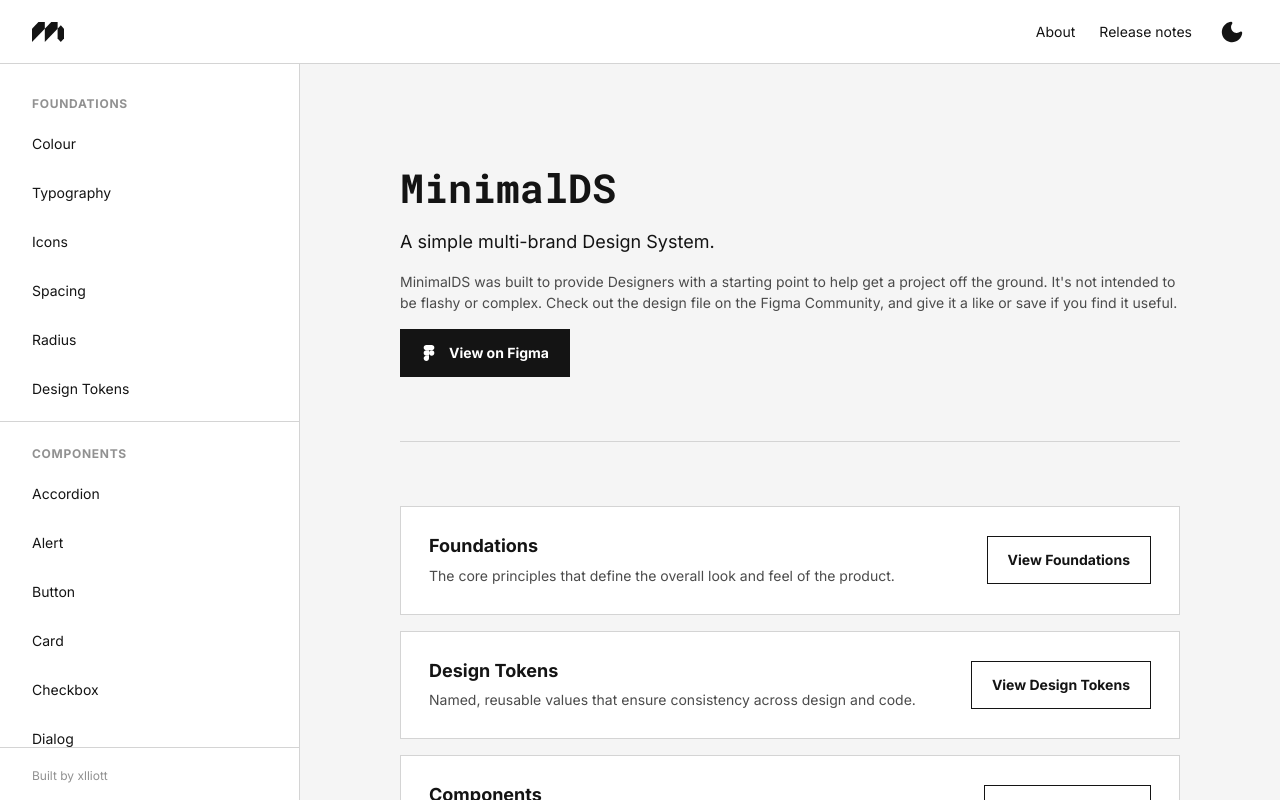
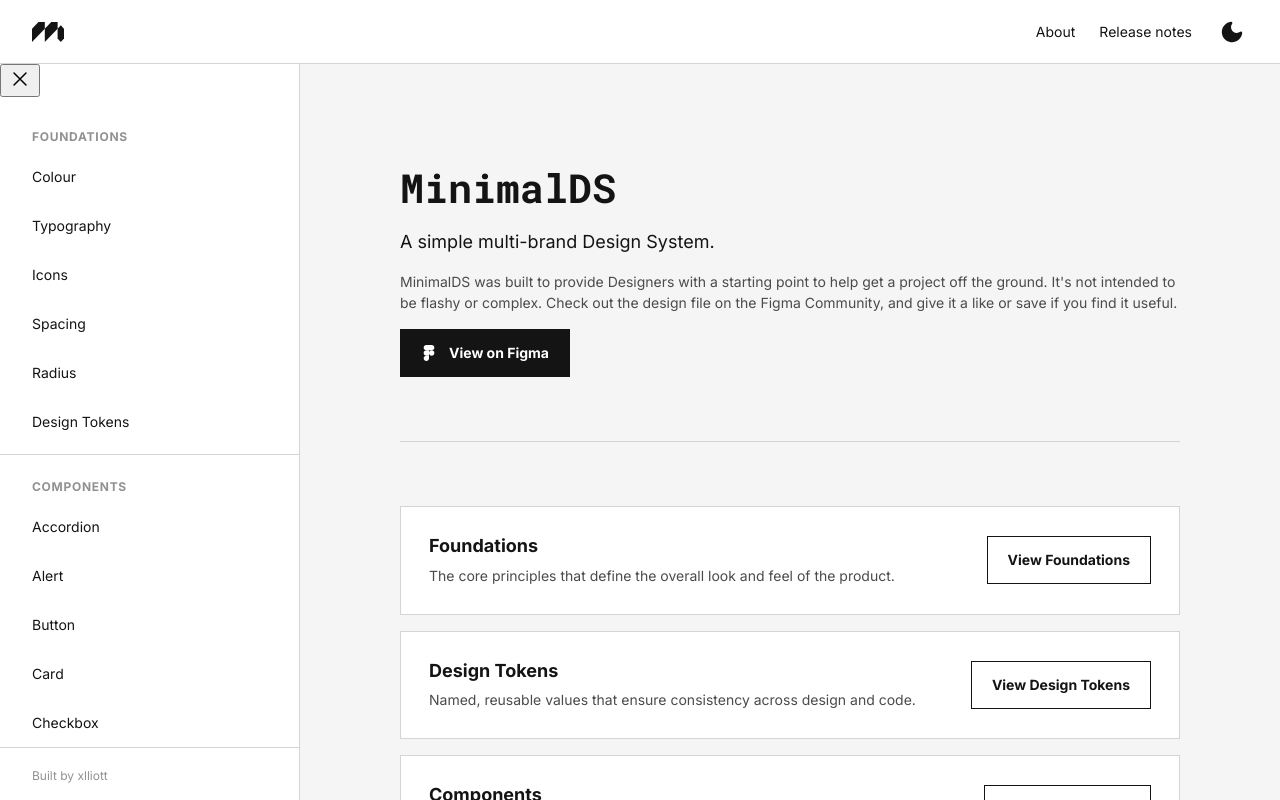
Before and after one commit to xlliott/minimalds, a React (Vite) app: page / in a window 1280 px wide. Built offline with nearby package versions, Linux system fonts and the light colour scheme.

Commit message:
Update Sidebar.jsx

```diff
--- a/src/components/Sidebar/Sidebar.jsx
+++ b/src/components/Sidebar/Sidebar.jsx
@@ -1,4 +1,10 @@
 import './Sidebar.css';
+
+const closeIcon = (
+  <svg width="24" height="24" viewBox="0 0 24 24" fill="none" xmlns="http://www.w3.org/2000/svg">
+    <path d="M6 6L18 18M18 6L6 18" stroke="currentColor" strokeWidth="1.5" strokeLinecap="round"/>
+  </svg>
+);
 
 const navItems = [
   { label: 'FOUNDATIONS', section: true },
@@ -26,9 +32,20 @@ const navItems = [
   { label: 'Tag', href: '#/tag' },
 ];
 
-export default function Sidebar({ currentPath }) {
+export default function Sidebar({ currentPath, isOpen, onClose }) {
   return (
-    <aside className="mds-sidebar">
+    <aside className={['mds-sidebar', isOpen ? 'mds-sidebar--open' : ''].join(' ').trim()}>
+
+      <div className="mds-sidebar__mobile-header">
+        <button
+          className="mds-sidebar__close"
+          onClick={onClose}
+          aria-label="Close navigation"
+        >
+          {closeIcon}
+        </button>
+      </div>
+
       <nav className="mds-sidebar__nav">
         {navItems.map((item, index) =>
           item.section ? (
@@ -43,6 +60,7 @@ export default function Sidebar({ currentPath }) {
                   'mds-sidebar__nav-item',
                   currentPath === item.href ? 'mds-sidebar__nav-item--active' : '',
                 ].join(' ').trim()}
+                onClick={onClose}
               >
                 {item.label}
               </a>
```
